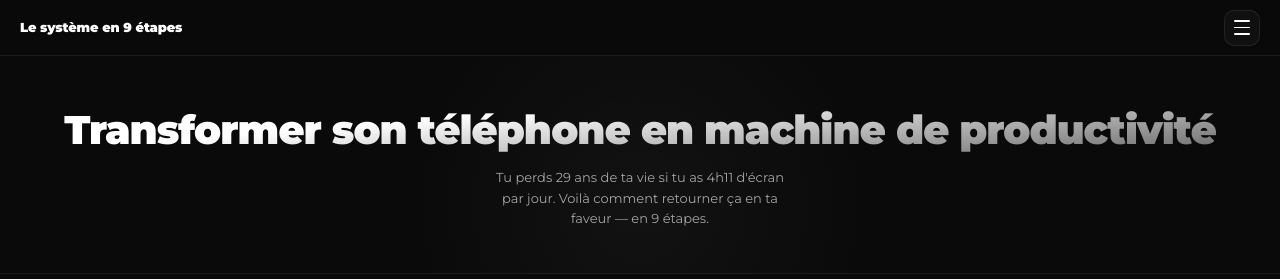
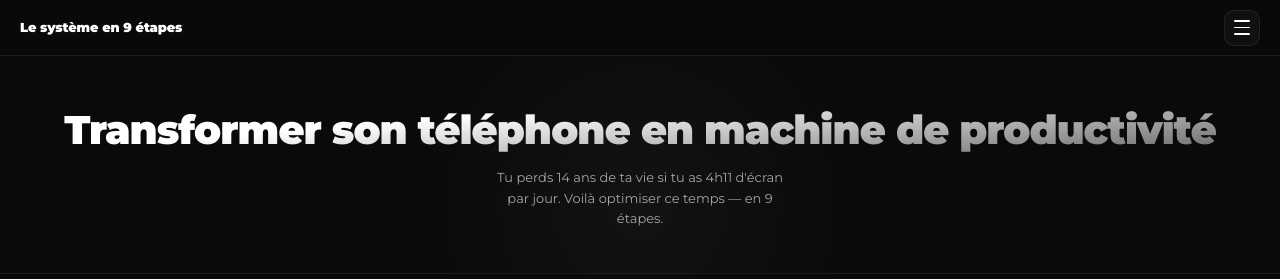
Before and after one commit to 1001amaury/t-l-phone-productif, a plain HTML site: page index.html in a window 1280 px wide. Shown: the top 279 px of the page. Drawn offline with Linux system fonts and the light colour scheme.

Commit message:
Update index.html

```diff
--- a/index.html
+++ b/index.html
@@ -538,7 +538,7 @@
 <!-- HERO -->
 <div class="hero reveal" id="top">
   <h1>Transformer son téléphone en machine de productivité</h1>
-  <p>Tu perds 29 ans de ta vie si tu as 4h11 d'écran par jour. Voilà comment retourner ça en ta faveur — en 9 étapes.</p>
+  <p>Tu perds 14 ans de ta vie si tu as 4h11 d'écran par jour. Voilà optimiser ce temps — en 9 étapes.</p>
 </div>
 
 <!-- ÉTAPE 1 -->
```
